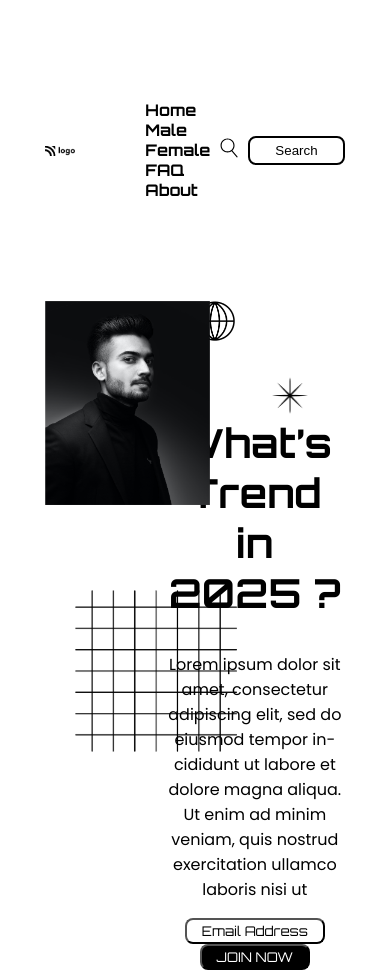
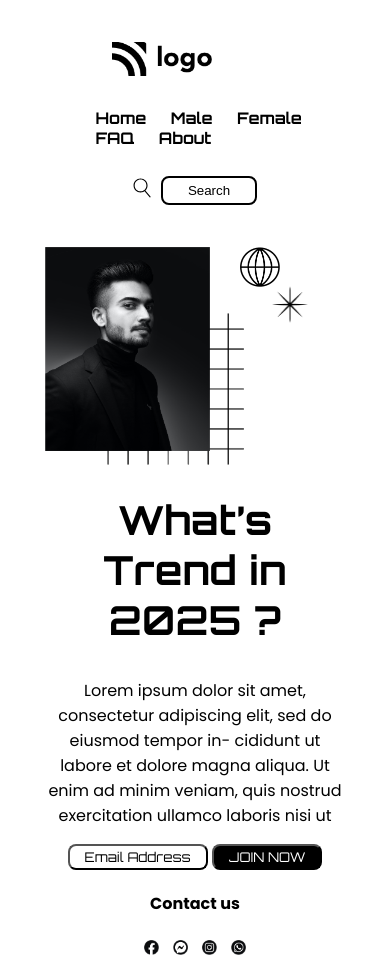
Before and after one commit to itamim345/trends-now, a plain HTML site: page index.html in a window 390 px wide. Shown: the top 973 px of the page. Drawn offline with Linux system fonts and the light colour scheme.

Commit message:
Added Responsive CSS

```diff
--- a/style.css
+++ b/style.css
@@ -100,3 +100,39 @@
     width: 5%;
     margin: 0 5px;
 }
+
+/* Responsive CSS for Medium Screen */
+@media(max-width: 992px){
+    .hero-container {
+        flex-direction: column;
+    }
+    .hero-container-left {
+        width: 100%;
+    }
+    .square {
+        top: 17vw;
+        left: 12vw;
+    }
+    .globe {
+        left: 50vw;
+    }
+    .star {
+        top: 10vw;
+    }
+    .hero-container-right {
+        width: 100%;
+        margin-top: 50vw;
+    }
+}
+
+/* Responsive CSS for Medium Screen */
+@media(max-width: 768px){
+    .navbar-container {
+        flex-direction: column;
+        gap: 3vw;
+        margin: 5vh 0;
+    }
+    .hero-container-right {
+        margin-top: 55vw;
+    }
+}
```
